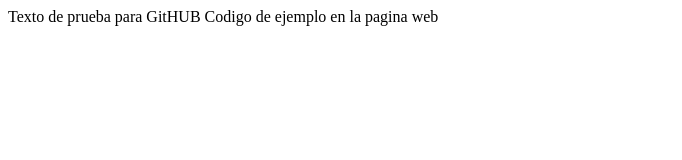
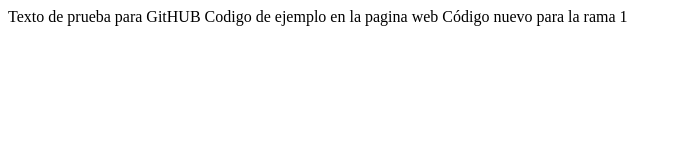
Before and after one commit to IRS314/cualquiercosa, a plain HTML site: page index.html in a window 1280 px wide. Shown: the whole page, without its empty margins (0-682 px from the left). Drawn offline with Linux system fonts and the light colour scheme.

Commit message:
Ejemplo rama1

```diff
--- a/index.html
+++ b/index.html
@@ -8,5 +8,6 @@ Texto de prueba para GitHUB
 </head>
 <body>
     Codigo de ejemplo en la pagina web
+    Código nuevo para la rama 1
 </body>
 </html>
```
